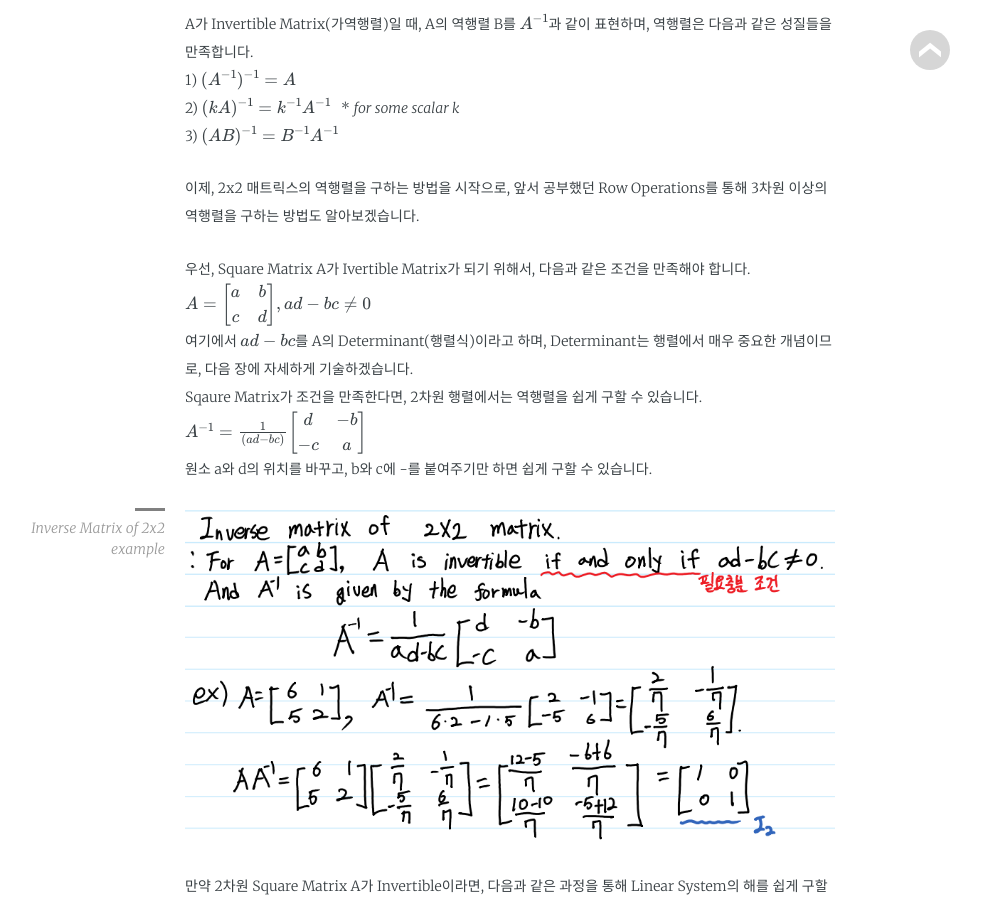
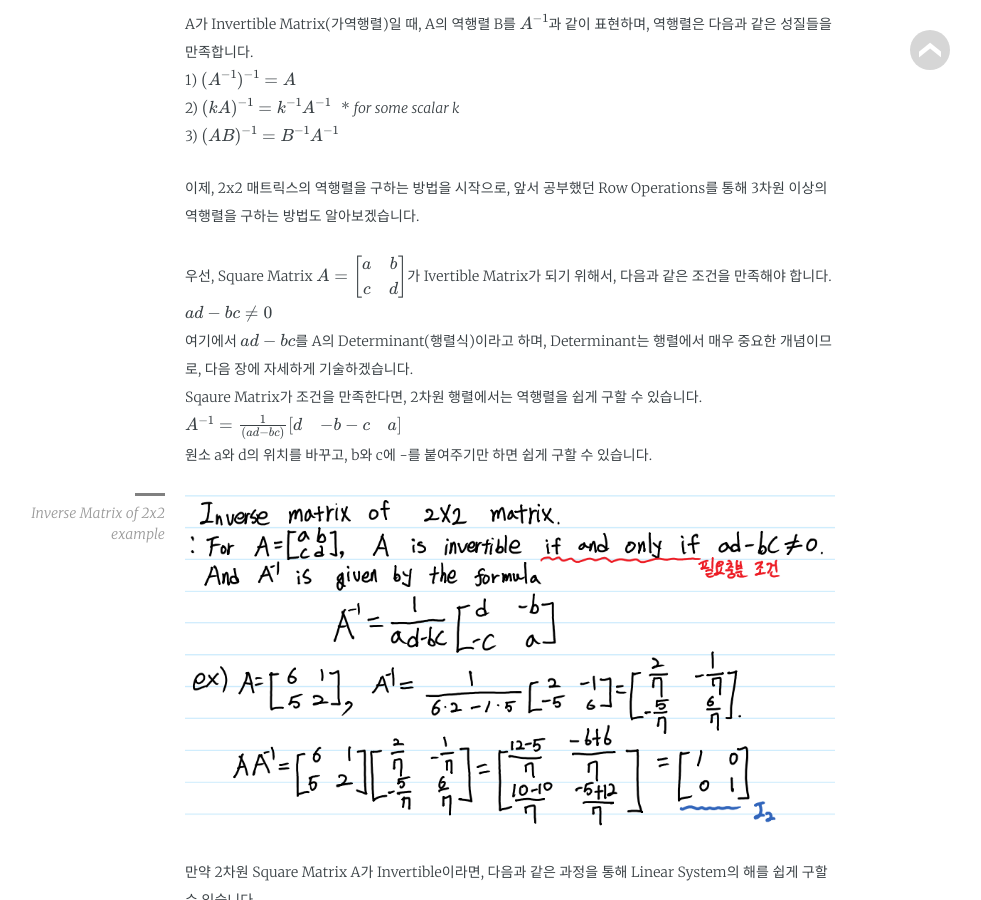
Before and after one commit to TeamLab/jekyllDecent, a Jekyll site: the page built from _posts/2018-04-03-Basic Linear Algebra.md, in a window 1280 px wide and 900 px high, scrolled down 9236 px. Shown: the whole window, without its empty margins (130-1111 px from the left). Built offline with Jekyll 4.4.1, drawn with Linux system fonts in a browser that asks for light colours; some web fonts are replaced; formulas are drawn with MathJax 3.

```diff
--- a/_posts/2018-04-03-Basic Linear Algebra.md
+++ b/_posts/2018-04-03-Basic Linear Algebra.md
@@ -194,12 +194,12 @@ A가 Invertible Matrix(가역행렬)일 때, A의 역행렬 B를 $ A^{-1} $과
 
 이제, 2x2 매트릭스의 역행렬을 구하는 방법을 시작으로, 앞서 공부했던 Row Operations를 통해 3차원 이상의 역행렬을 구하는 방법도 알아보겠습니다.
 
-우선, Square Matrix A가 Ivertible Matrix가 되기 위해서, 다음과 같은 조건을 만족해야 합니다.
-$$A=\begin{bmatrix} a & b \\ c & d \end{bmatrix}, ad - bc \neq 0$$
-여기에서 $ ad - bc$를 A의 Determinant(행렬식)이라고 하며, Determinant는 행렬에서 매우 중요한 개념이므로, 다음 장에 자세하게 기술하겠습니다.
+우선, Square Matrix $$A=\begin{bmatrix} a & b \\ c & d \end{bmatrix}$$가 Ivertible Matrix가 되기 위해서, 다음과 같은 조건을 만족해야 합니다.
+$ad - bc \neq 0$
+여기에서 $$ ad - bc$$를 A의 Determinant(행렬식)이라고 하며, Determinant는 행렬에서 매우 중요한 개념이므로, 다음 장에 자세하게 기술하겠습니다.
 Sqaure Matrix가 조건을 만족한다면, 2차원 행렬에서는 역행렬을 쉽게 구할 수 있습니다.
-$$A^{-1} = \frac{1}{(ad - bc)}\begin{bmatrix}d & -b \\
--c & a \end{bmatrix}$$
+$A^{-1} = \frac{1}{(ad - bc)}\begin{bmatrix}d & -b \\
+-c & a \end{bmatrix}$
 원소 a와 d의 위치를 바꾸고, b와 c에 -를 붙여주기만 하면 쉽게 구할 수 있습니다.
 
 <figure>
```
